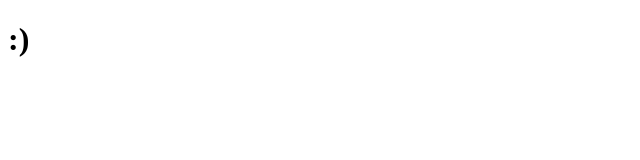
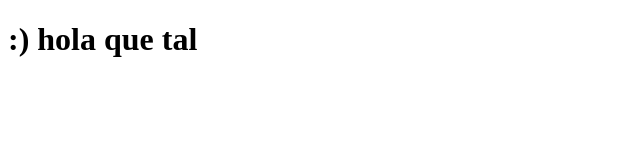
Before and after one commit to nlsabariego/texting-git, a plain HTML site: page index.html in a window 1280 px wide. Shown: the whole page, without its empty margins (0-640 px from the left). Drawn offline with Linux system fonts and the light colour scheme.

Commit message:
Add text

```diff
--- a/index.html
+++ b/index.html
@@ -6,11 +6,13 @@
   <meta name="viewport" content="width=device-width, initial-scale=1.0">
   <meta http-equiv="X-UA-Compatible" content="ie=edge">
   <title>"My first Git project"</title>
-<link rel="stylesheet" href="main.css"/>
+  <link rel="stylesheet" href="main.css" />
 </head>
 
 <body>
-  <h1>:)</h1>
+  <h1>:) hola que tal
+
+  </h1>
 </body>
 
 </html>
```
